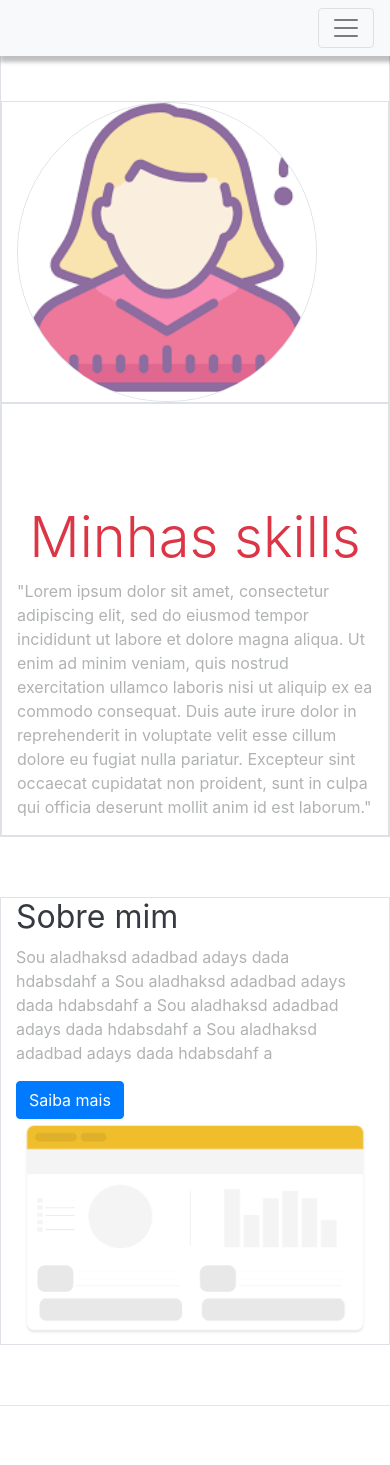
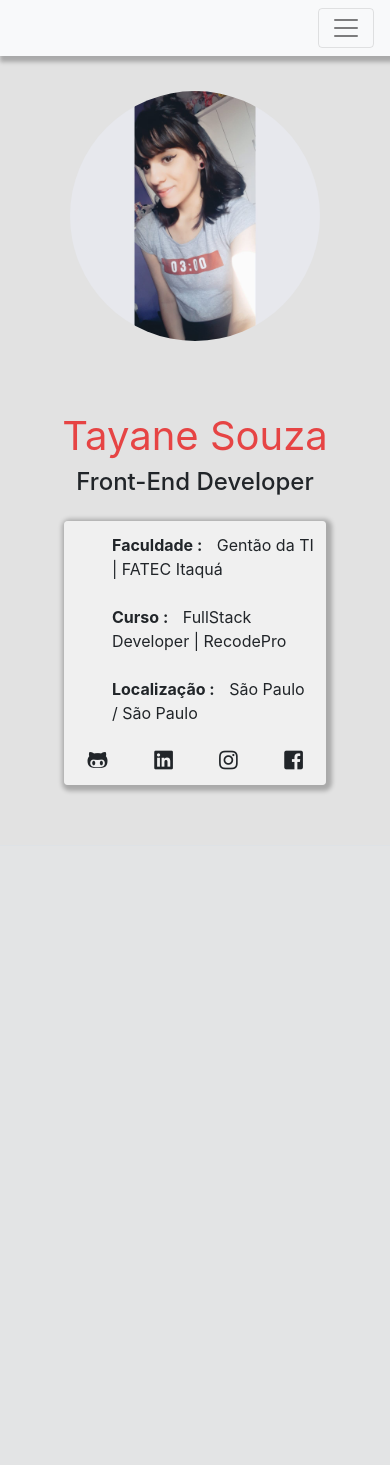
Before and after one commit to thaysouza/thaysouza.github.io, a PHP site: page / in a window 390 px wide. Shown: the top 1465 px of the page. After the commit the page ends 793 px from the top, so only its background shows below. Run offline with PHP 8.4, Linux system fonts and the light colour scheme; some libraries are stand-ins or nearby versions.

Commit message:
front end - home

```diff
--- a/estilizacao.css
+++ b/estilizacao.css
@@ -4,8 +4,7 @@
 *{
 	margin: 0;
 	padding: 0;
-
-
+	box-sizing: border-box;
 }
 
 
@@ -14,26 +13,36 @@
 
 }
 
+.principal{
+	height: 100vh;
+	background-color: rgb(226, 226, 226);
+}
 
 
-.caixa{
-	padding: 60px 0px;
-	border-bottom: 1px solid #e5e5e5;
+.foto{
+	margin-top: 10px;
+	border-radius: 100%;
+	width: 250px;
+}
+
+
+.table{
+	width: 400px; /*media*/
+	background: rgba(255, 255, 255, .5) ;
+	font-size: 16px;
+	box-shadow: 2px 2px 4px 4px rgba(0, 0, 0, 0.25);
 
 }
 
-.container-foto{
- margin-top:100px ;
-}
 
 
-.container-info{
-	margin-top:100px;
+.thay{
+	margin-top: -40px;
 }
 
 h1, h2, a {
 	/*font-family: 'Indie Flower', cursive;*/
-	color: white;
+	color: rgb(230, 68, 68);
 	font-weight: normal;
 }
 
@@ -42,14 +51,6 @@ h1 {
 
 }
 
-p {
-/*font-family: 'Indie Flower', cursive;*/
-	font-size: 1em;
-	line-height: 1.5em;
-	color: #b0b2b3;
-}
-
-
 
 .parte > a:hover {
 	background: #a494f5;
--- a/index.html
+++ b/index.html
@@ -58,14 +58,60 @@
 
 <!--///////////////////////FIM MENU/////////////////////////////////-->
 
-<section id="home">
- <div class="container border">
-   <div class="row">
 
-    <div class="container-foto col-md-6 d-flex border">
-      <div class="align-self-center">
-       <img class="foto rounded-circle border" src="img/images.png" width="300px">
-       <div class="row justify-content-center">
+ <div class="container-fluid border m-0 p-0">
+   <div class="row ">
+
+    <div class="container-fluid">
+      <div class="row principal">
+        <div class=" col-sm">
+
+
+
+       <div class="row principal ">
+
+              <div class="pt-5 d-flex col-sm align-items-center justify-content-center">
+
+                <div class="foto">
+                  <img class="foto" src="img/a2bbe247-ecae-457a-8ae3-33929c98d005.jpg" alt="">
+                </div>
+               <!--  <img class=" rounded-circle pt-3 img-fluid" src="img/a2bbe247-ecae-457a-8ae3-33929c98d005 (3).jpg" width="300px" alt="">-->
+              </div>
+              <div class="w-100"></div>
+
+              <div class=" col text-center">
+                <h1 class="mt-1 thay">Tayane Souza</h1>
+                <h4 class="mb-4">Front-End Developer</h4>
+                <div class=" d-flex col-sm  align-items-center justify-content-center">
+
+                    <table class="table-borderless rounded mx-5 table text-left">
+                      <tbody>
+
+
+                        <tr>
+                          <td class="pl-5 " colspan="4"><b style="margin-right: 10px;">Faculdade :</b> Gentão da  TI  |  FATEC Itaquá</td>
+                        </tr>
+
+                        <tr>
+                          <td class="pl-5 " colspan="4"><b style="margin-right: 10px;">Curso :</b> FullStack Developer | RecodePro</td>
+                        </tr>
+
+                        <tr>
+                          <td class="pl-5 " colspan="4"><b style="margin-right: 10px;">Localização :</b> São Paulo / São Paulo</td>
+                        </tr>
+
+                        <tr class="text-center">
+                          <td><i class="fab fa-github-alt fa-lg"></i></td>
+                          <td><i class="fab fa-linkedin fa-lg"></i></td>
+                          <td><i class="fab fa-instagram fa-lg"></i></td>
+                          <td ><i class="fab fa-facebook-square fa-lg"></i></td>
+
+                        </tr>
+
+
+
+                      </tbody>
+                    </table>
 
                   </div>
 
@@ -73,116 +119,24 @@
         </div>
 
 
-    <div class="col-md-6 border">
-      <div class="container-info align-self-center">
-       <h1 class="display-4 text-danger">Minhas skills</h1>
-       <p>"Lorem ipsum dolor sit amet, consectetur adipiscing elit, sed do eiusmod tempor incididunt ut labore et dolore
-         magna aliqua. Ut enim ad minim veniam, quis nostrud exercitation ullamco laboris nisi ut aliquip ex ea commodo
-         consequat. Duis aute irure dolor in reprehenderit in voluptate velit esse cillum dolore eu fugiat nulla pariatur.
-         Excepteur sint occaecat cupidatat non proident, sunt in culpa qui officia deserunt mollit anim id est laborum."</p>
-       </div>
-    </div>
-   </div>
         </div>
 
-</section>
+        <div class=" col text-center ">
 
 
-<section class="caixa" id="sobremim">
-  <div class="container border">
 
-    <div class="row">
-      <div class="col-md-6 d-flex">
-        <div class="align-self-center">
-      <h2 class="text-dark">Sobre mim</h2>
-      <p>Sou aladhaksd adadbad adays dada hdabsdahf a
-        Sou aladhaksd adadbad adays dada hdabsdahf a
-        Sou aladhaksd adadbad adays dada hdabsdahf a
-        Sou aladhaksd adadbad adays dada hdabsdahf a
-      </p>
-      <a href="" class="btn btn-primary">Saiba mais</a>
+
+        </div>
+
+
+
       </div>
     </div>
 
 
-      <div class="col-md-6">
-
-        <img src="img/saiba.png" class="img-fluid" alt="">
  </div>
 </div>
 
-  </div>
-</section>
-
-<section class="caixa" id="projetos">
-  <div class="container border">
-
-    <div class="row">
-
-      <div class="col-md-4">
-        <div class="card" style="width: 18rem;">
-          <img class="card-img-top" src=".../100px180/?text=Image cap" alt="Imagem de capa do card">
-          <div class="card-body">
-            <p class="card-text">Um exemplo de texto rápido para construir o título do card e fazer preencher o conteúdo do card.</p>
-          </div>
-        </div>
-      </div>
-
-      <div class="col-md-4">
-        <div class="card" style="width: 18rem;">
-          <img class="card-img-top" src=".../100px180/?text=Image cap" alt="Imagem de capa do card">
-          <div class="card-body">
-            <p class="card-text">Um exemplo de texto rápido para construir o título do card e fazer preencher o conteúdo do card.</p>
-          </div>
-        </div>
-            </div>
-
-            <div class="col-md-4">
-              <div class="card" style="width: 18rem;">
-                <img class="card-img-top" src=".../100px180/?text=Image cap" alt="Imagem de capa do card">
-                <div class="card-body">
-                  <p class="card-text">Um exemplo de texto rápido para construir o título do card e fazer preencher o conteúdo do card.</p>
-                </div>
-              </div>
-                  </div>
-
-    </div>
-
-  </div>
-</section>
-
-
-
-
-<footer class="mt-4 mb-4">
-  <div class="container">
-    <div class="row">
-    <div class="col-md-8 d-flex justify-content-center">
-      Todos os direitos reservados : Tayane Souza
-    </div>
-    <div class="col-md-4 d-flex justify-content-end">
-
-      <a href="" class="btn  btn-outline-dark ml-2">
-        <i class="fab fa-github-alt fa-lg"></i>
-      </a>
-
-      <a href="" class="btn btn-outline-dark ml-2">
-        <i class="fab fa-facebook-square fa-lg"></i>
-      </a>
-
-      <a href="" class="btn btn-outline-dark ml-2">
-        <i class="fab fa-linkedin fa-lg"></i>
-      </a>
-
-      <a href="" class="btn btn-outline-dark ml-2">
-      <i class="fab fa-instagram fa-lg"></i>
-      </a>
-    </div>
-    </div>
-
-  </div>
-
-</footer>
 
 
 
```
Also changed, not shown: menu.html (+15 -0 lines), img/a2bbe247-ecae-457a-8ae3-33929c98d005.jpg (added). Lines whose indentation alone changed are shown as unchanged.
